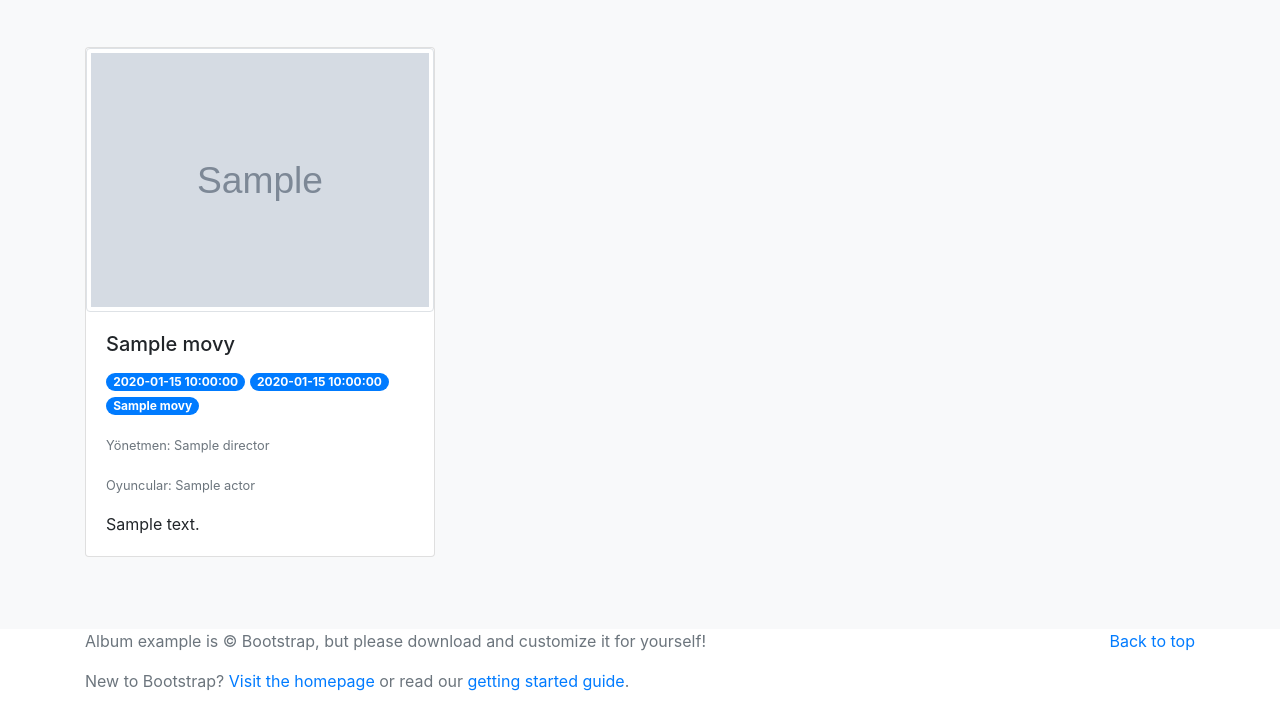
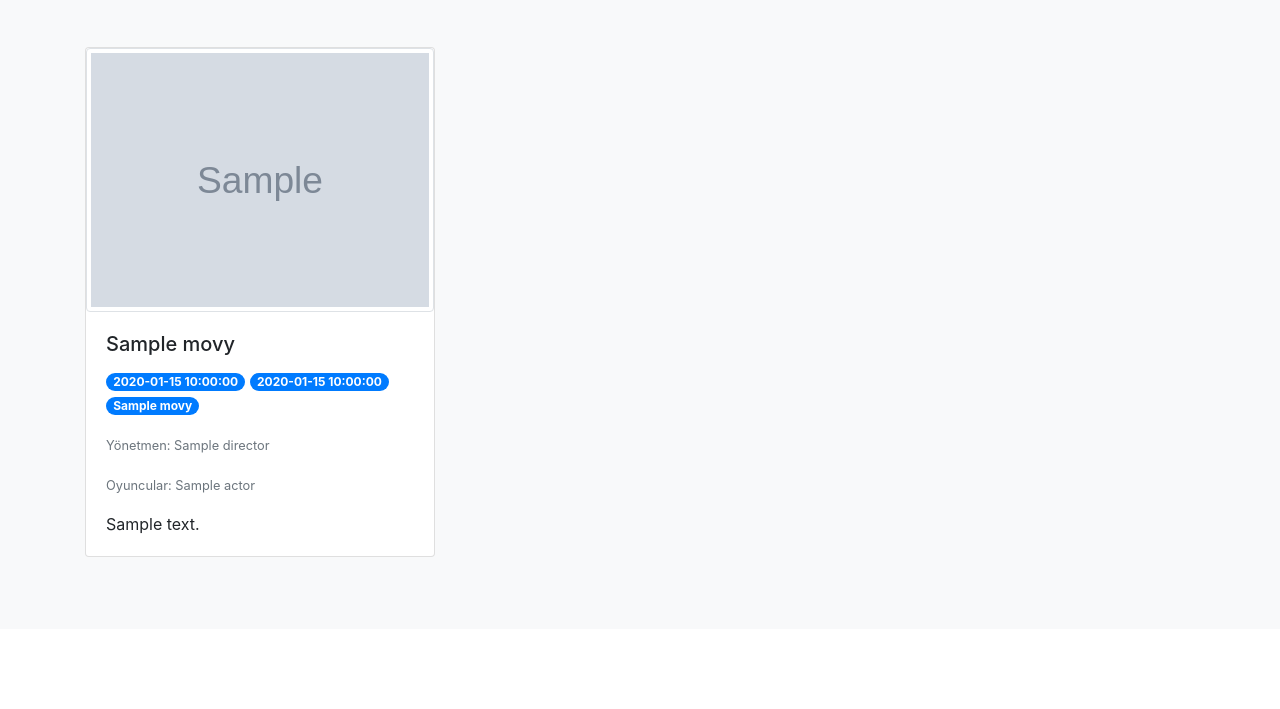
Before and after one commit to furkanalpereny/cineBot, a Flask app: template app/templates/released_movies.html in a window 1280 px wide. Shown: the part 217-926 px from the top of the page. After the commit the page ends 774 px from the top, so only its background shows below. Run offline with Flask 2, Linux system fonts and the light colour scheme; the template is opened without the code that fills it: most values are stand-ins (such as "Sample title", 1, 10 or a date in 2020); grey boxes marked "Sample" are stand-in pictures; some libraries are stand-ins or nearby versions.

Commit message:
birkaç düzeltmeler :p

```diff
--- a/app/routes.py
+++ b/app/routes.py
@@ -6,12 +6,7 @@ import json
 
 @app.route('/')
 def main():
-    return render_template("main.html")
-
-@app.route('/index')
-def index():
-    movies = releasedMovies_beyazperde.getMoviesThisWeek()
-    return render_template("index.html",movies = movies)
+    return render_template("index.html")
 
 @app.route('/released_movies')
 def released_movies():
--- a/app/templates/released_movies.html
+++ b/app/templates/released_movies.html
@@ -46,18 +46,7 @@
           </div>
         </div>
       </div>
-
     </main>
-
-    <footer class="text-muted">
-      <div class="container">
-        <p class="float-right">
-          <a href="#">Back to top</a>
-        </p>
-        <p>Album example is &copy; Bootstrap, but please download and customize it for yourself!</p>
-        <p>New to Bootstrap? <a href="../../">Visit the homepage</a> or read our <a href="../../getting-started/">getting started guide</a>.</p>
-      </div>
-    </footer>
 
     <!-- Bootstrap core JavaScript
     ================================================== -->
```
Also changed, not shown: app/templates/index.html (renamed from app/templates/main.html).
